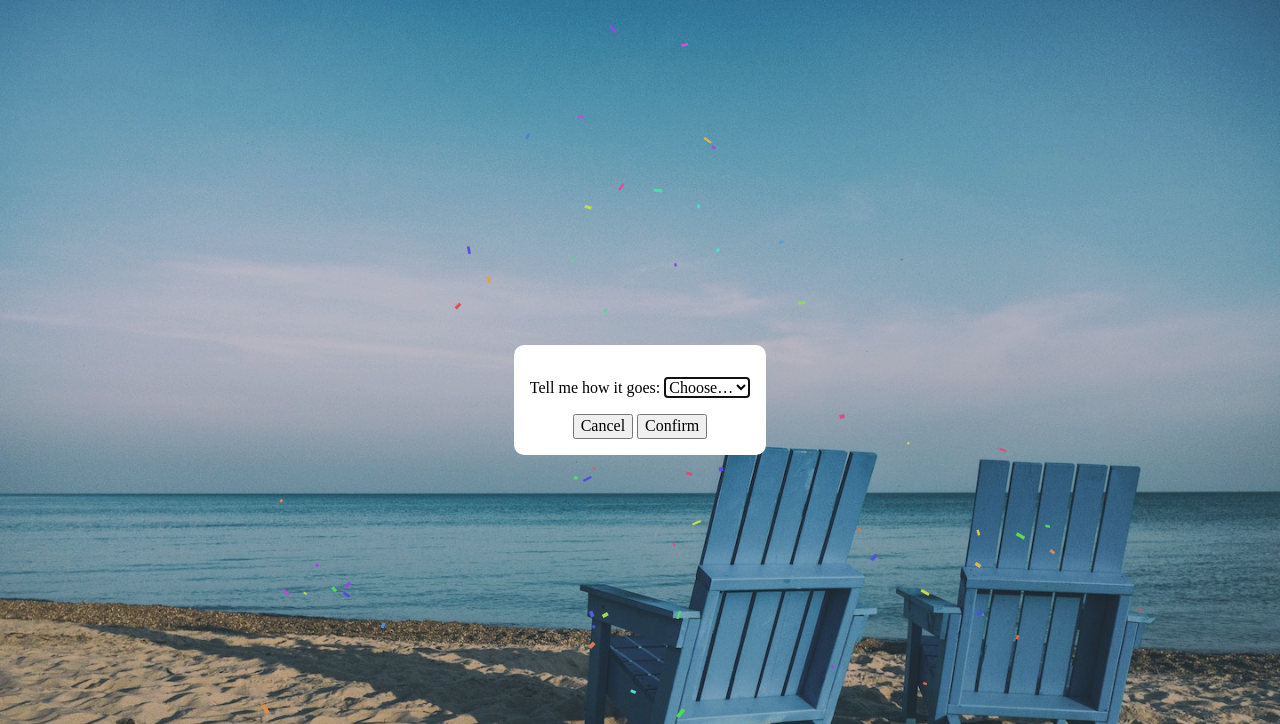
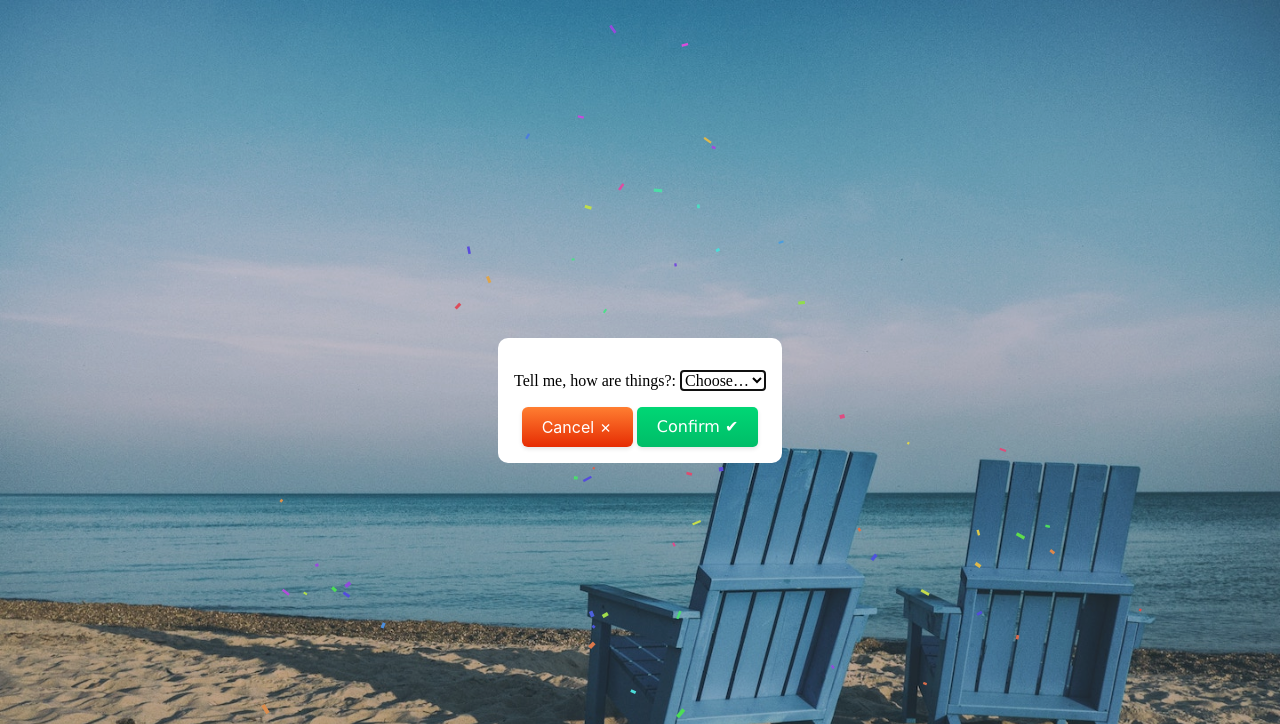
Before and after one commit to airbr/dialog, a website built with Parcel: page index.html in a window 1280 px wide. Both pictures are taken after a click on the button "The amazing accessible dialog". Shown: the top 724 px of the page. Built offline with nearby package versions, Linux system fonts and the light colour scheme.

Commit message:
Update; Readme; prevent Enter on select

```diff
--- a/css/main.css
+++ b/css/main.css
@@ -6,6 +6,64 @@
  * Credit left inline and big thanks to Nicolas Gallagher, Jonathan Neal,
  * Kroc Camen, and the H5BP dev community and team.
  */
+
+ .confirmBtn {
+   background-color: initial;
+   background-image: linear-gradient(-180deg, #00D775, #00BD68);
+   border-radius: 5px;
+   box-shadow: rgba(0, 0, 0, 0.1) 0 2px 4px;
+   color: #FFFFFF;
+   cursor: pointer;
+   display: inline-block;
+   font-family: Verdana, sans-serif;
+   height: 40px;
+   line-height: 40px;
+   overflow: hidden;
+   padding: 0 20px;
+   pointer-events: auto;
+   position: relative;
+   text-align: center;
+   touch-action: manipulation;
+   user-select: none;
+   -webkit-user-select: none;
+   vertical-align: top;
+   white-space: nowrap;
+   border: 0;
+   transition: box-shadow .2s;
+ }
+
+ .confirmBtn:hover {
+   background: #00bd68;
+ }
+
+.cancelBtn {
+  background-color: initial;
+  background-image: linear-gradient(-180deg, #FF7E31, #E62C03);
+  border-radius: 6px;
+  box-shadow: rgba(0, 0, 0, 0.1) 0 2px 4px;
+  color: #FFFFFF;
+  cursor: pointer;
+  display: inline-block;
+  font-family: Inter,-apple-system,system-ui,Roboto,"Helvetica Neue",Arial,sans-serif;
+  height: 40px;
+  line-height: 40px;
+  overflow: hidden;
+  padding: 0 20px;
+  pointer-events: auto;
+  position: relative;
+  text-align: center;
+  touch-action: manipulation;
+  user-select: none;
+  -webkit-user-select: none;
+  vertical-align: top;
+  white-space: nowrap;
+  border: 0;
+  transition: box-shadow .2s;
+}
+
+.cancelBtn:hover {
+  box-shadow: rgba(253, 76, 0, 0.5) 0 3px 8px;
+}
 
 output:not(:empty) {
   background: whitesmoke;
--- a/index.html
+++ b/index.html
@@ -39,7 +39,7 @@
     <form>
       <p>
         <label>
-          Tell me how it goes:
+          Tell me, how are things?:
           <select>
             <option value="default">Choose…</option>
             <option>Good</option>
@@ -49,8 +49,8 @@
         </label>
       </p>
       <div>
-        <button value="cancel" formmethod="dialog">Cancel</button>
-        <button id="confirmBtn" value="default">Confirm</button>
+        <button class="cancelBtn" value="cancel" formmethod="dialog">Cancel ✗</button>
+        <button class="confirmBtn" id="confirmBtn" value="default">Confirm ✔</button>
       </div>
     </form>
   </dialog>
--- a/js/main.js
+++ b/js/main.js
@@ -14,6 +14,14 @@ const favDialog = document.getElementById("favDialog");
 const outputBox = document.querySelector("output");
 const selectEl = favDialog.querySelector("select");
 const confirmBtn = favDialog.querySelector("#confirmBtn");
+
+
+selectEl.addEventListener('keydown',function(event){
+  if(event.key === 'Enter'){
+    event.preventDefault();
+    return false;
+  }
+});
 
 // "Show the dialog" button opens the <dialog> modally
 showButton.addEventListener("click", () => {
```
Also changed, not shown: README.md (added).
